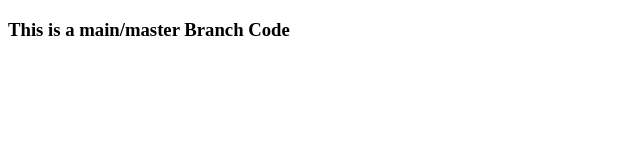
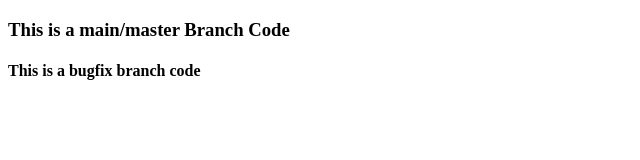
Before and after one commit to Ravitejatorrikonda/52r-main-branch, a plain HTML site: page index.html in a window 1280 px wide. Shown: the whole page, without its empty margins (0-640 px from the left). Drawn offline with Linux system fonts and the light colour scheme.

Commit message:
Bugfix Branch

```diff
--- a/index.html
+++ b/index.html
@@ -7,5 +7,6 @@
 </head>
 <body>
     <h3>This is a main/master Branch Code</h3>
+    <h4>This is a bugfix branch code</h4>
 </body>
 </html>
```
